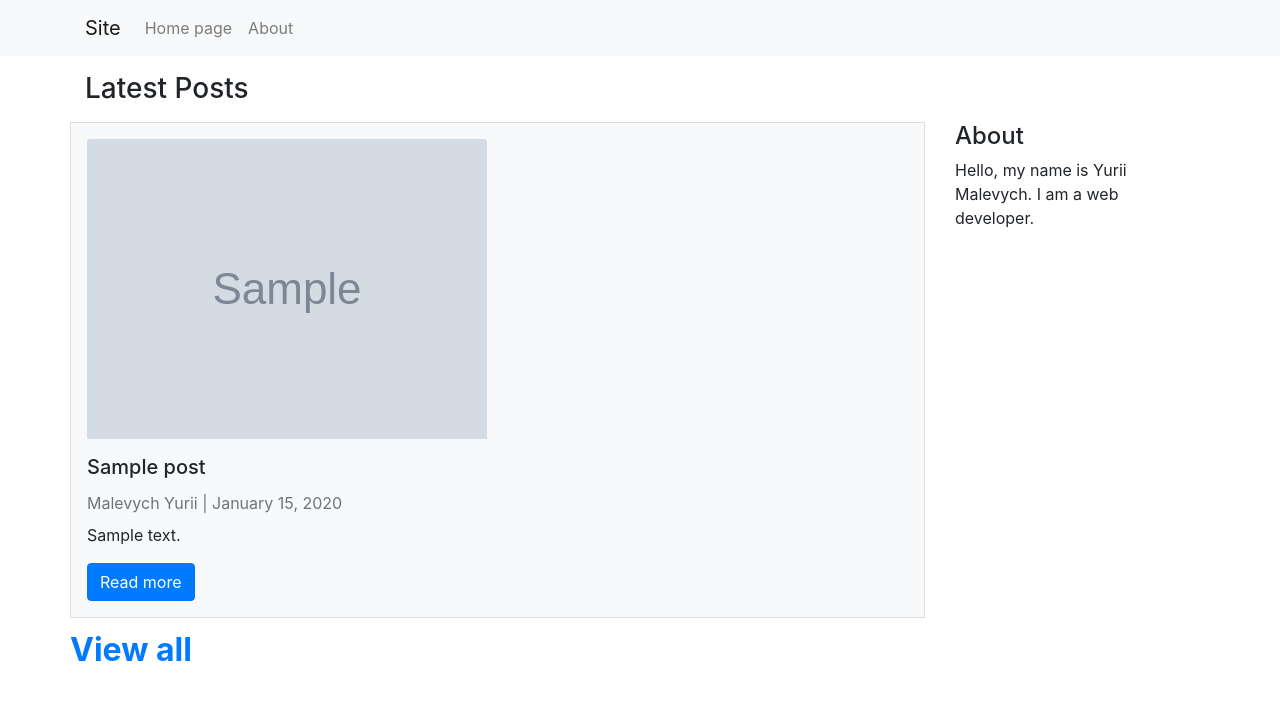
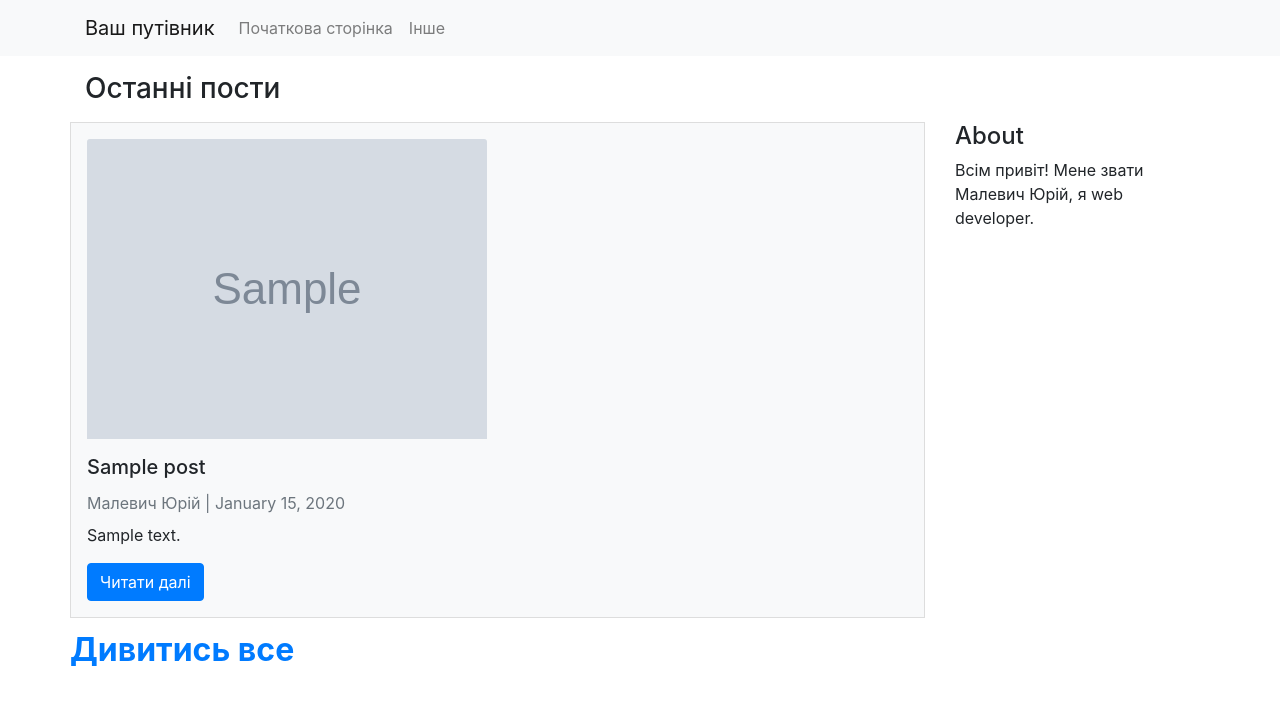
Before and after one commit to Webrax/Kyrsova-robota, a PHP site: template templates/index.twig in a window 1280 px wide. Shown: the top 705 px of the page. Run offline with PHP 8.4, Linux system fonts and the light colour scheme; the template is opened without the code that fills it: most values are stand-ins (such as "Sample title", 1, 10 or a date in 2020); grey boxes marked "Sample" are stand-in pictures; some libraries are stand-ins or nearby versions.

```diff
--- a/index.php
+++ b/index.php
@@ -8,6 +8,7 @@ require __DIR__ . '/vendor/autoload.php'; // запит на виконання
 
 $loader = new \Twig\Loader\FilesystemLoader('templates'); // підключення шаблонів твіг
 $view = new \Twig\Environment($loader);
+
 
 $config = include 'config/database.php'; // логіка БД
 $dsn = $config['dsn'];
@@ -26,6 +27,9 @@ try {  // конект БД, написання повідомлення про
 /* Create app */
 $app = AppFactory::create();
 
+$app->addErrorMiddleware(true, true, true); // відмалювання помилок при завантаженні
+
+
 $app->get('/site', function (Request $request, Response $response) use ($view, $connection) { // хоум пейдж
     $latestPosts = new \Blog\LatestPosts($connection);
     $posts = $latestPosts->get(3); // сортування постів за датою (часом)
@@ -39,7 +43,7 @@ $app->get('/site', function (Request $request, Response $response) use ($view, $
 
 $app->get('/about', function (Request $request, Response $response, $args) use ($view) { // ебаут пейдж
     $body = $view->render('about.twig', [
-        'name' => 'Yurii'
+        'name' => 'користувач'
         ]);
     $response->getBody()->write($body);
     return $response;
--- a/templates/about.twig
+++ b/templates/about.twig
@@ -2,6 +2,6 @@
 
 {% block body %} {# create about page construction #}
     <div class="container">
-        <h1 class="mb-3 mt-3">Hello, {{ name }}!</h1>
+        <h1 class="mb-3 mt-3">Привіт, {{ name }}!</h1>
     </div>
 {% endblock %}
--- a/templates/base.twig
+++ b/templates/base.twig
@@ -8,7 +8,10 @@
     <!-- Bootstrap CSS -->
     <link rel="stylesheet" href="https://cdn.jsdelivr.net/npm/bootstrap@4.5.3/dist/css/bootstrap.min.css" integrity="sha384-TX8t27EcRE3e/ihU7zmQxVncDAy5uIKz4rEkgIXeMed4M0jlfIDPvg6uqKI2xXr2" crossorigin="anonymous">
 
-    <title>Lutsk</title>
+    <link rel="shortcut icon" href="/public/images/planet.jpg" type="image/png">
+
+
+    <title>Туристичний путівник</title>
 </head>
 <body>
 
--- a/templates/index.twig
+++ b/templates/index.twig
@@ -2,7 +2,7 @@
 
 {% block body %}
     <div class="container">
-        <h3 class="mb-3 mt-3">Latest Posts</h3>  {# build contruct for start page #}
+        <h3 class="mb-3 mt-3">Останні пости</h3>  {# build contruct for start page #}
         <div class="row">
             <div class="col-md-9">
                 {% for post in posts %}
@@ -13,21 +13,21 @@
                             {% endif %}
                             <div class="mt-3">
                                 <h5 class="card-title">{{ post.title|escape }}</h5>
-                                <span class="text-muted">Malevych Yurii | {{ post.published_date|date("F d, Y") }}</span>
+                                <span class="text-muted">Малевич Юрій | {{ post.published_date|date("F d, Y") }}</span>
                                 <p class="mt-2">{{ post.description|escape }}</p>
-                                <a href="/{{ post.url_key }}" class="btn btn-primary">Read more</a>
+                                <a href="/{{ post.url_key }}" class="btn btn-primary">Читати далі</a>
                             </div>
                         </div>
                     </div>
                 {% endfor %}
                 <div class="row">
-                    <strong><font size="6"><a href="/site" class="mt-3">View all</a></font></strong>
+                    <strong><font size="6"><a href="/site" class="mt-3">Дивитись все</a></font></strong>
                 </div>
             </div>
             <div class="col-md-3">
                 <div class="container">
                     <h4>About</h4>
-                    <p>Hello, my name is Yurii Malevych. I am a web developer.</p>
+                    <p>Всім привіт! Мене звати Малевич Юрій, я web developer.</p>
                 </div>
             </div>
         </div>
--- a/templates/not-found.twig
+++ b/templates/not-found.twig
@@ -2,6 +2,6 @@
 
 {% block body %} {# відмалювання помилки про не існування сторінки #}
     <div class="container">
-        <h1 class="mb-3 mt-3">Page not found!</h1>
+        <h1 class="mb-3 mt-3">Сторінка не знайдена!</h1>
     </div>
 {% endblock %}
--- a/templates/post.twig
+++ b/templates/post.twig
@@ -8,7 +8,7 @@
         <h1 class="mt-3 mb-3">{{ post.title | escape }}</h1> <!--escape - екранування(блок скріптів JS, не допущення їх роботи) -->
         <div class="container mb-3">
             <div class="row">
-                <span class="text-muted">Malevych Yurii | {{ post.published_date|date("F d, Y") }}</span>
+                <span class="text-muted"> Малевич Юрій | {{ post.published_date|date("F d, Y") }}</span>
             </div>
         </div>
         <div>
--- a/templates/section/navigation.twig
+++ b/templates/section/navigation.twig
@@ -1,17 +1,17 @@
 <!--Navigation (header)-->
 <nav class="navbar navbar-expand-lg navbar-light bg-light">
     <div class="container">
-        <a class="navbar-brand">Site</a>
+        <a class="navbar-brand">Ваш путівник</a>
         <button class="navbar-toggler" type="button" data-toggle="collapse" data-target="#navbarNav" aria-controls="navbarNav" aria-expanded="false" aria-label="Toggle navigation">
             <span class="navbar-toggler-icon"></span>
         </button>
         <div class="collapse navbar-collapse" id="navbarNav">
             <ul class="navbar-nav">
                 <li class="nav-item">
-                    <a class="nav-link" href="/site">Home page</a>
+                    <a class="nav-link" href="/site">Початкова сторінка</a>
                 </li>
                 <li class="nav-item">
-                    <a class="nav-link" href="/about">About</a>
+                    <a class="nav-link" href="/about">Інше</a>
                 </li>
             </ul>
         </div>
```
Also changed, not shown: public/images/hotels.jpg (added), public/images/miscya.jpg (added), public/images/planet.jpg (added).
